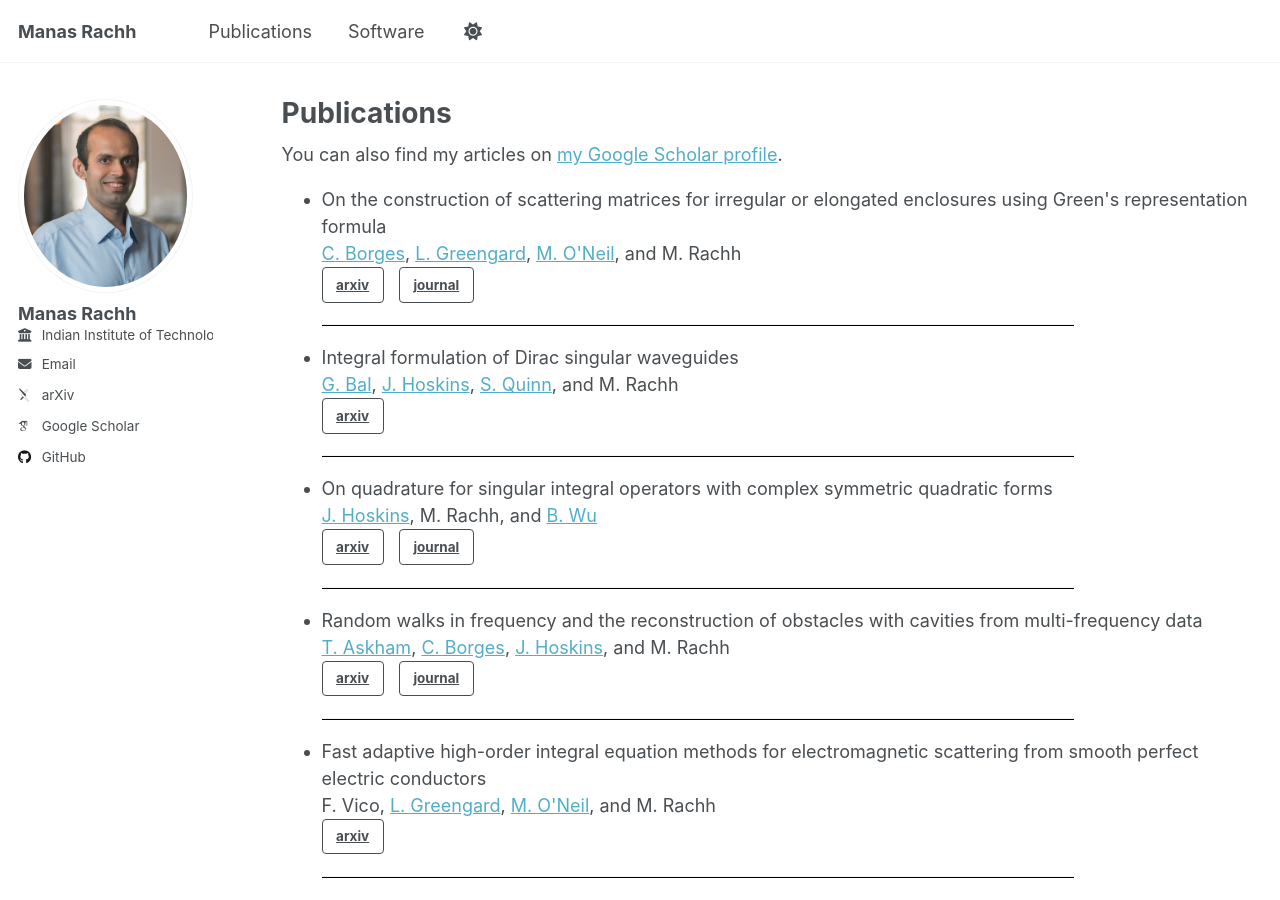
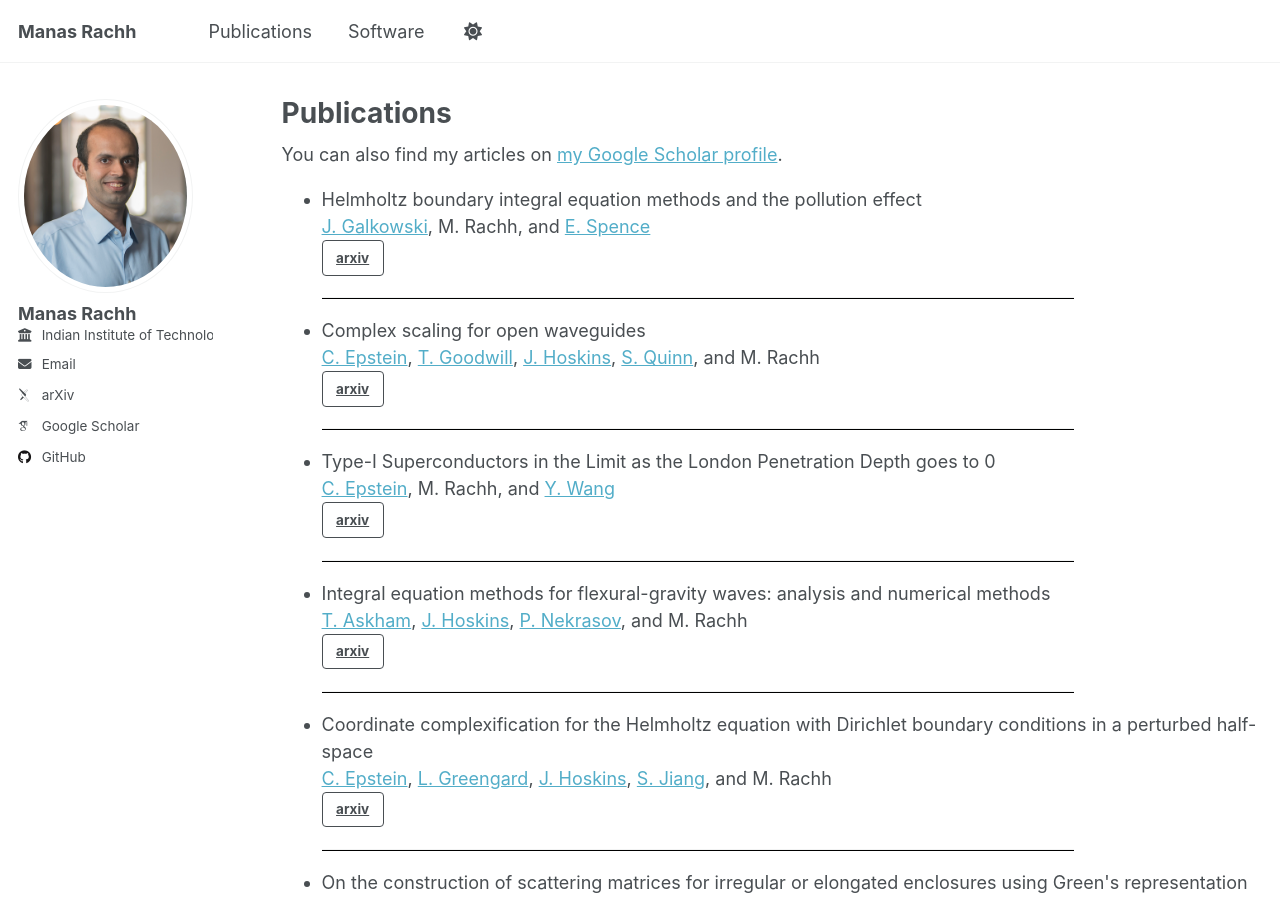
Before and after one commit to mrachh/mrachh.github.io, a Jekyll site: the page built from _pages/publications.html, in a window 1280 px wide and 900 px high. Built offline with Jekyll 4.4.1, drawn with Linux system fonts in a browser that asks for light colours; some web fonts are replaced; a script that is not in the unit is left out.

Commit message:
updating publications

```diff
--- a/_pages/publications.html
+++ b/_pages/publications.html
@@ -12,6 +12,74 @@ author_profile: true
 {% include base_path %}
 
 <ul>
+
+  <li>
+    Helmholtz boundary integral equation methods and the pollution effect<br>
+    <a href=https://www.ucl.ac.uk/~ucahalk/>J. Galkowski</a>,
+    M. Rachh, and
+    <a href=https://people.bath.ac.uk/eas25/>E. Spence</a><br>
+    <div class="text-left">
+    <a class="btn btn--inverse"
+    href=https://arxiv.org/abs/2507.22797>arxiv</a>
+    </div>
+  </li>
+  <hr width="80%" size=4 color="black">
+
+  <li>
+    Complex scaling for open waveguides<br>
+    <a href=https://users.flatironinstitute.org/~cepstein/>C. Epstein</a>,
+    <a href=https://tristangdwl.github.io>T. Goodwill</a>,
+    <a href=http://www.jghoskins.com>J. Hoskins</a>,
+    <a href=https://cam.uchicago.edu/people/profile/solomon-quinn/>S. Quinn</a>, and
+    M. Rachh<br>
+    <div class="text-left">
+    <a class="btn btn--inverse"
+    href=https://arxiv.org/abs/2506.10263>arxiv</a>
+    </div>
+  </li>
+  <hr width="80%" size=4 color="black">
+
+  <li>
+    Type-I Superconductors in the Limit as the London Penetration Depth
+    goes to 0<br>
+    <a href=https://users.flatironinstitute.org/~cepstein/>C. Epstein</a>,
+    M. Rachh, and
+    <a href=https://scholar.google.com/citations?user=DUrYPoAAAAAJ&hl=zh-CN>Y. Wang</a><br>
+    <div class="text-left">
+    <a class="btn btn--inverse"
+    href=https://arxiv.org/abs/2409.06988>arxiv</a>
+    </div>
+  </li>
+  <hr width="80%" size=4 color="black">
+
+  <li>
+    Integral equation methods for flexural-gravity waves: analysis and
+    numerical methods<br>
+    <a href=http://askhamwhat.github.io/>T. Askham</a>,
+    <a href=http://www.jghoskins.com>J. Hoskins</a>,
+    <a href=https://scholar.google.com/citations?user=fywFDkUAAAAJ&hl=en>P. Nekrasov</a>, and
+    M. Rachh <br>
+    <div class="text-left">
+    <a class="btn btn--inverse"
+    href=https://arxiv.org/abs/2502.18809>arxiv</a>
+    </div>
+  </li>
+  <hr width="80%" size=4 color="black">
+
+  <li>
+    Coordinate complexification for the Helmholtz equation with Dirichlet
+    boundary conditions in a perturbed half-space<br>
+    <a href=https://users.flatironinstitute.org/~cepstein/>C. Epstein</a>,
+    <a href=https://www.math.nyu.edu/faculty/greengar/>L. Greengard</a>,
+    <a href=http://www.jghoskins.com>J. Hoskins</a>,
+    <a href= https://simonsfoundation.org/people/shidong-jiang/> S. Jiang</a>, and
+    M. Rachh <br>
+    <div class="text-left">
+    <a class="btn btn--inverse"
+    href=https://arxiv.org/abs/2409.06988>arxiv</a>
+    </div>
+  </li>
+  <hr width="80%" size=4 color="black">
 
   <li>
     On the construction of scattering matrices for irregular or elongated
@@ -286,7 +354,7 @@ author_profile: true
   <hr width="80%" size=4 color="black">
   <li>
     Debye source representations for type-I superconductors, I <br>
-    <a href=https://www.math.upenn.edu/~cle/>C. Epstein</a>,
+    <a href=https://users.flatironinstitute.org/~cepstein/>C. Epstein</a>,
     and M. Rachh, J. Comput. Phys., 452:110892, 2022  <br>
     <div class="text-left">
     <a class="btn btn--inverse"
@@ -336,7 +404,7 @@ author_profile: true
     Recovering missing data in coherent diffraction imaging <br>
     <a href=https://davidbar.org>D. Barmherzig</a>,
     <a href=https://users.flatironinstitute.org/~ahb> A. Barnett</a>,
-    <a href=https://www.math.upenn.edu/~cle/>C. Epstein</a>,
+    <a href=https://users.flatironinstitute.org/~cepstein/>C. Epstein</a>,
     <a href=https://math.nyu.edu/faculty/greengar/>L. Greengard</a>,
     <a href=https://users.flatironinstitute.org/~magland/>J. Magland</a>,
     and M. Rachh <br>
```
